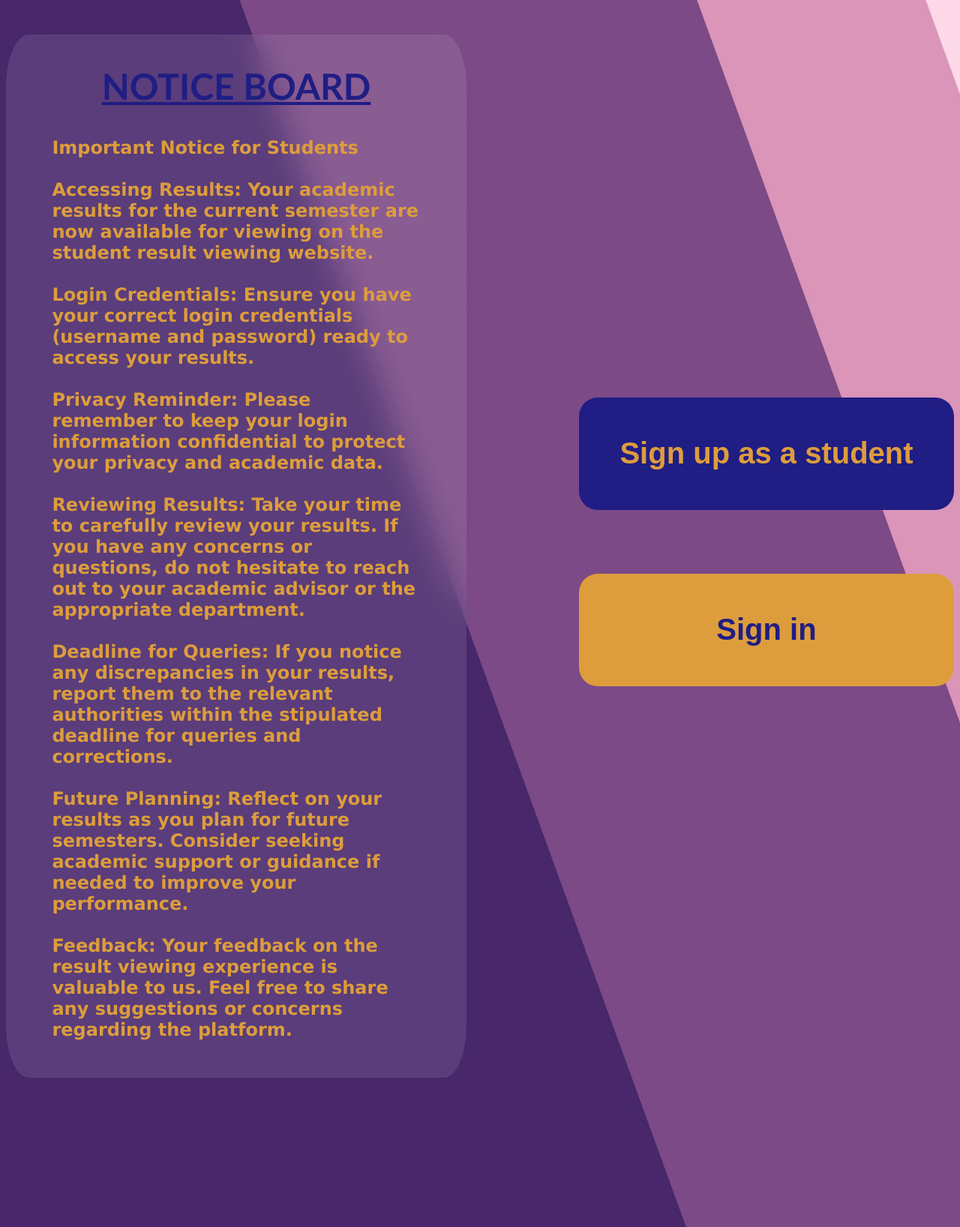
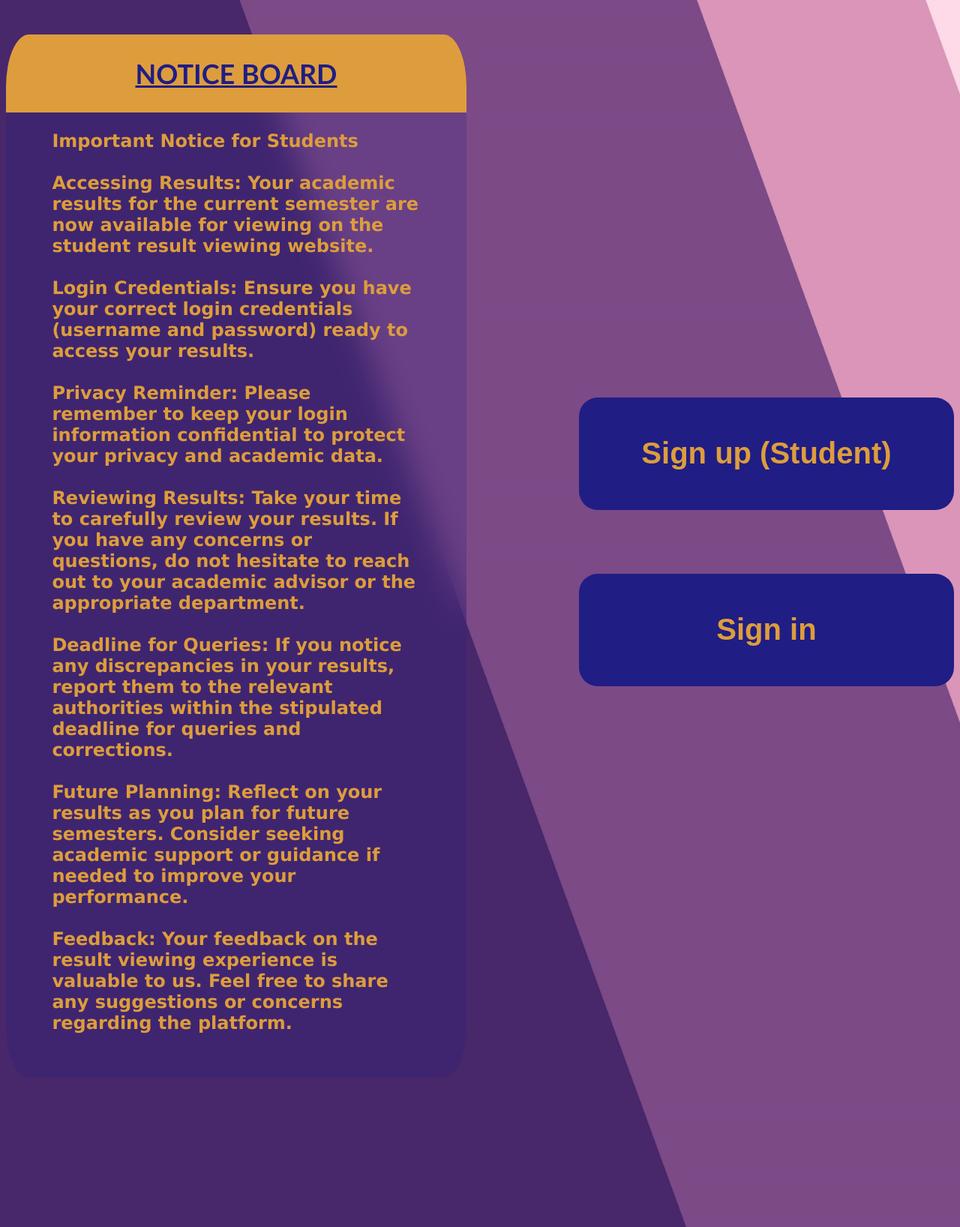
Before and after one commit to Shivam-S-Pathak/The-Scoreboard, a Django app: page / in a window 1280 px wide. Shown: the whole page at 75% size. Run offline with Django 5.2, Linux system fonts and the light colour scheme; data comes from the database, SQL or seed files in the repository; both versions use the stored data as it was after the commit.

Commit message:
notice board update

```diff
--- a/static/css_index.css
+++ b/static/css_index.css
@@ -12,7 +12,7 @@
 
 .curved-div {
     margin-top: 3%;
-    background-color: rgba(255, 255, 255, 0.1);
+    background-color: rgb(32, 29, 132 ,0.2);
     height: 85vh;
     width: 98vh;
     overflow: auto;
@@ -29,7 +29,7 @@ p {
     font-family: 'Lucida Sans', 'Lucida Sans Regular', 'Lucida Grande', 'Lucida Sans Unicode', Geneva, Verdana, sans-serif;
     display: flex;
     justify-content: center;
-    color: rgb(221, 157, 60);
+    color:rgb(221, 157, 60);
     font-weight: bold;
     text-align: left;
     font-size: 150%;
@@ -40,15 +40,17 @@ p {
 
 }
 
-h1 {
+.notice{
     font-family: 'Gill Sans', 'Gill Sans MT', Calibri, 'Trebuchet MS', sans-serif;
     text-decoration: underline;
     display: flex;
     justify-content: center;
-    color: rgb(32, 29, 132);
-    font-size: 300%;
+    color:rgb(32, 29, 132);
+    font-size: 150%;
+    background-color:rgb(221, 157, 60);
+    position: sticky;
+    top: 0;
 }
-
 section {
     display: flex;
     flex-direction: row;
@@ -57,16 +59,6 @@ section {
 
 }
 
-a {
-    display: flex;
-    width: 500px;
-    height: 150px;
-    font-size: 40px;
-    align-items: center;
-    justify-content: center;
-    text-decoration: none;
-    font-weight: bolder;
-}
 
 .buttons {
     display: flex;
@@ -76,40 +68,39 @@ a {
 
 }
 
-.b1 {
+.btn{
     font-family: Arial, Helvetica, sans-serif;
     background-color: rgb(32, 29, 132);
     color: rgb(221, 157, 60);
     border-radius: 25px;
-    transition: all 0.3s ease;
+    border: none;
+    width: 500px;
+    height: 150px;
+    font-size: 40px;
+    font-weight: bolder;
+    cursor: pointer;
+    transition: all 0.3s ease-in;
+    animation: morphTransition 0.4s ease;
+
 }
 
-.b1:hover {
+@keyframes morphTransition {
+    from {
+        transform: scale(0);
+    }
 
-    transform: scale(0.90);
+    to {
+        transform: scale(1);
+    }
 }
 
-.b1:active {
+
+.btn:active {
+    color: rgb(32, 29, 132);
     background-color: rgb(221, 157, 60);
-    color: rgb(32, 29, 132);
-    border-radius: 25px;
+    transition: all 0.3s ease-out;
+
 }
-
-.b2 {
-    font-family: Arial, Helvetica, sans-serif;
-    background-color: rgb(221, 157, 60);
-    color: rgb(32, 29, 132);
-    border-radius: 25px;
-    transition: all 0.3s ease;
+.btn:hover{
+    transform: scale(0.85);
 }
-
-.b2:hover {
-    transform: scale(0.90);
-}
-
-.b2:active {
-    font-family: Arial, Helvetica, sans-serif;
-    background-color: rgb(32, 29, 132);
-    color: rgb(221, 157, 60);
-    border-radius: 25px;
-}
--- a/templates/index.html
+++ b/templates/index.html
@@ -13,13 +13,15 @@
     <div class="img-wrapper"> </div>
     <div class="curved-div">
       <div>
+        <div class="notice">
         <h1>NOTICE BOARD</h1>
+      </div>
         <p>{{notice.notice}}</p>
       </div>
     </div>
     <div class="buttons">
-      <a href="/signupstudents" class="b1"> Sign up as a student </a>
-      <a href="/student_login" class="b2">Sign in </a>
+      <button onclick="location.href='/signupstudents'"  class="btn" >Sign up (Student)</button>
+      <button onclick="location.href='/student_login'"  class="btn" >Sign in</button>
     </div>
   </section>
 
```
Also changed, not shown: db.sqlite3.
